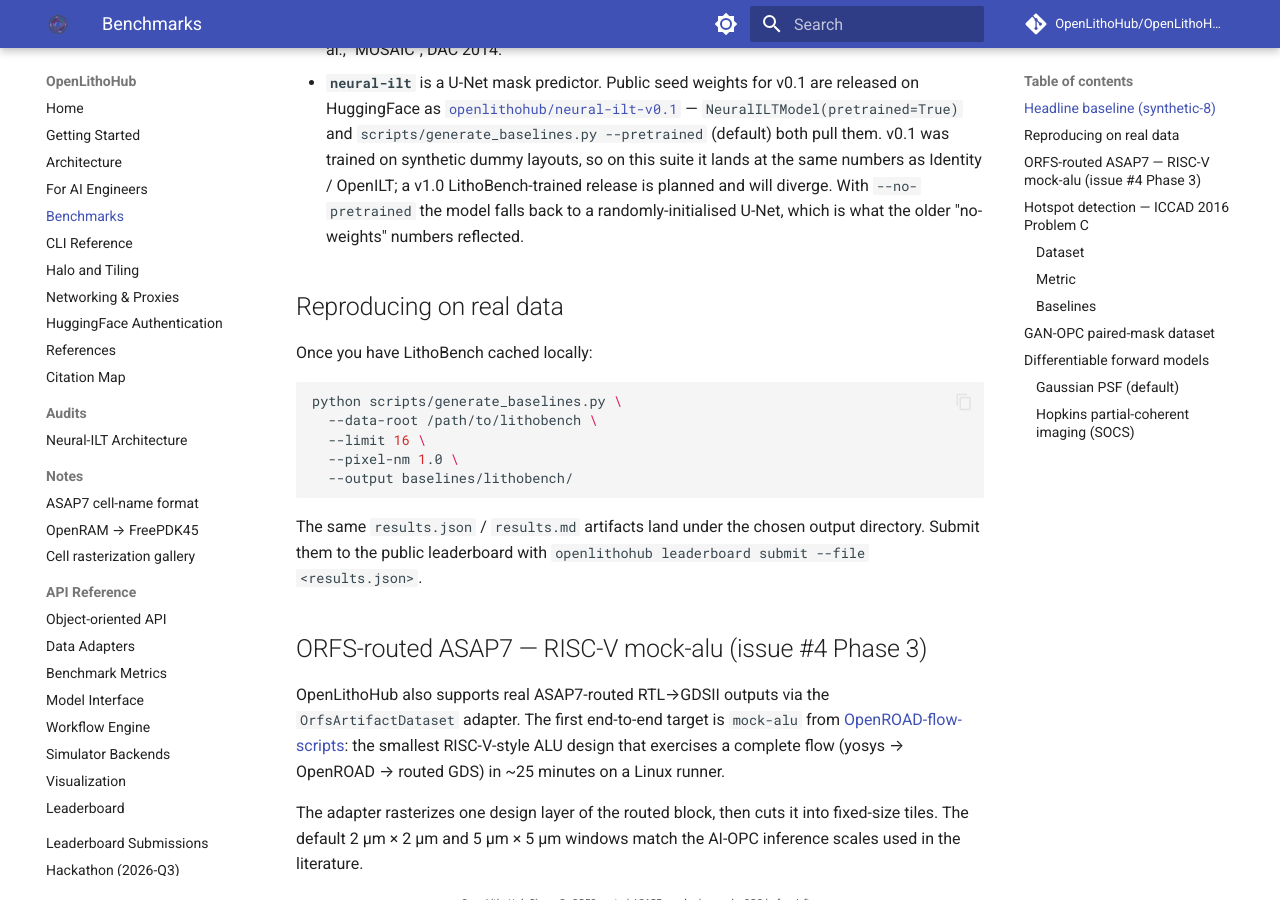
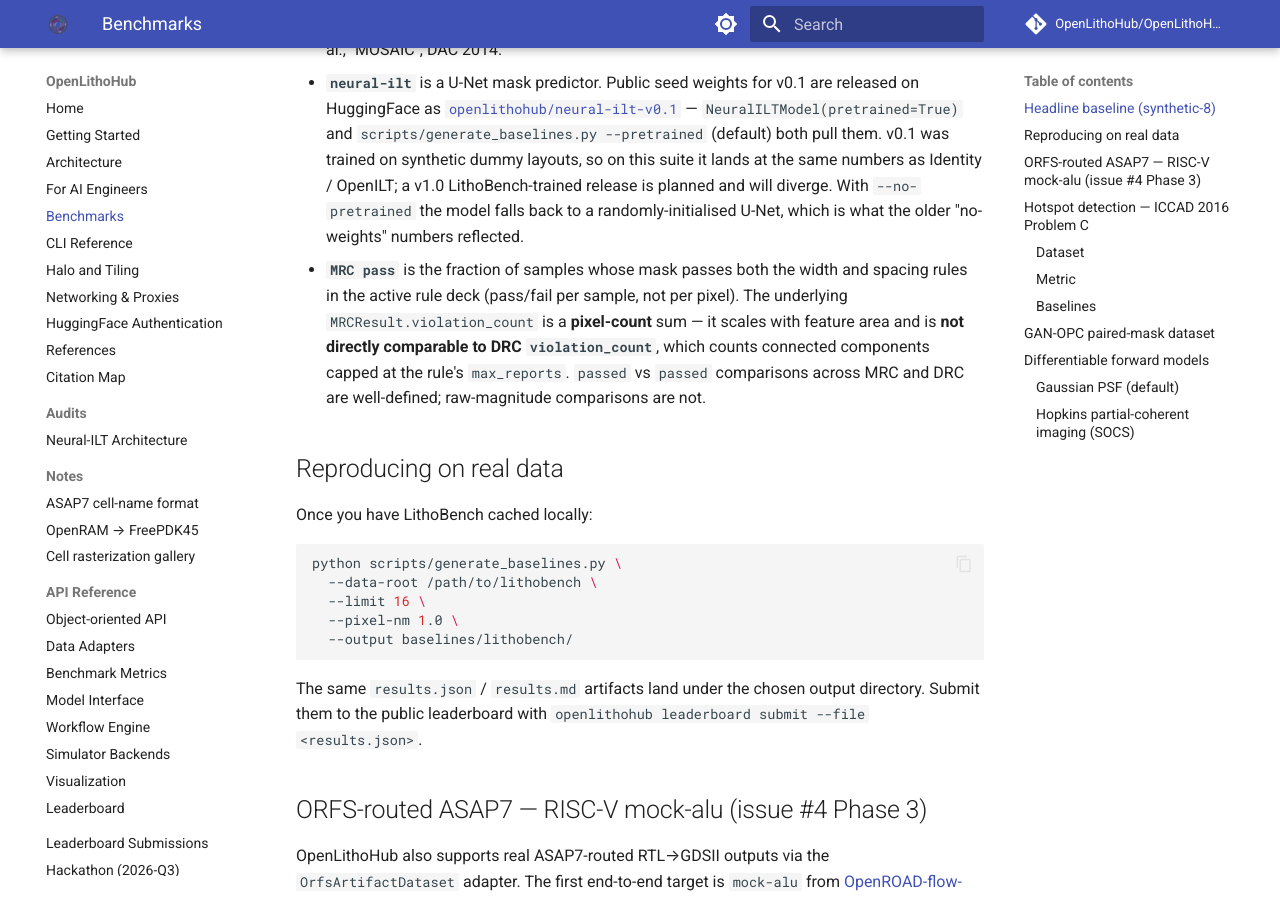
Before and after one commit to OpenLithoHub/OpenLithoHub, an MkDocs documentation site: the page built from docs/benchmarks.md, in a window 1280 px wide and 900 px high, scrolled down 1694 px. Built offline with MkDocs 1.6.1 and Material for MkDocs 9.7.7, drawn with Linux system fonts in a browser that asks for light colours; comment, search, counter and statistics services are not loaded.

```diff
--- a/docs/benchmarks.md
+++ b/docs/benchmarks.md
@@ -69,6 +69,14 @@ Things worth knowing about these numbers:
   LithoBench-trained release is planned and will diverge. With
   `--no-pretrained` the model falls back to a randomly-initialised
   U-Net, which is what the older "no-weights" numbers reflected.
+- **`MRC pass`** is the fraction of samples whose mask passes both the
+  width and spacing rules in the active rule deck (pass/fail per sample,
+  not per pixel). The underlying `MRCResult.violation_count` is a
+  **pixel-count** sum — it scales with feature area and is **not
+  directly comparable to DRC `violation_count`**, which counts connected
+  components capped at the rule's `max_reports`. `passed` vs `passed`
+  comparisons across MRC and DRC are well-defined; raw-magnitude
+  comparisons are not.
 
 ## Reproducing on real data
 
```
Also changed, not shown: DATA-LICENSES.md (+8 -0 lines).
